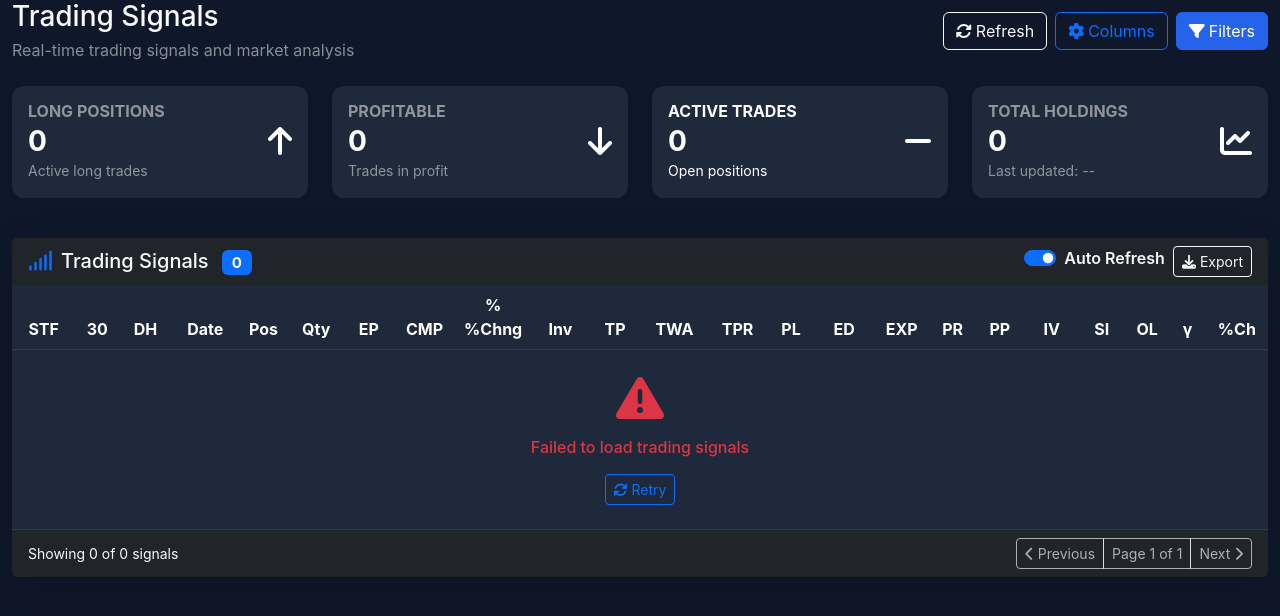
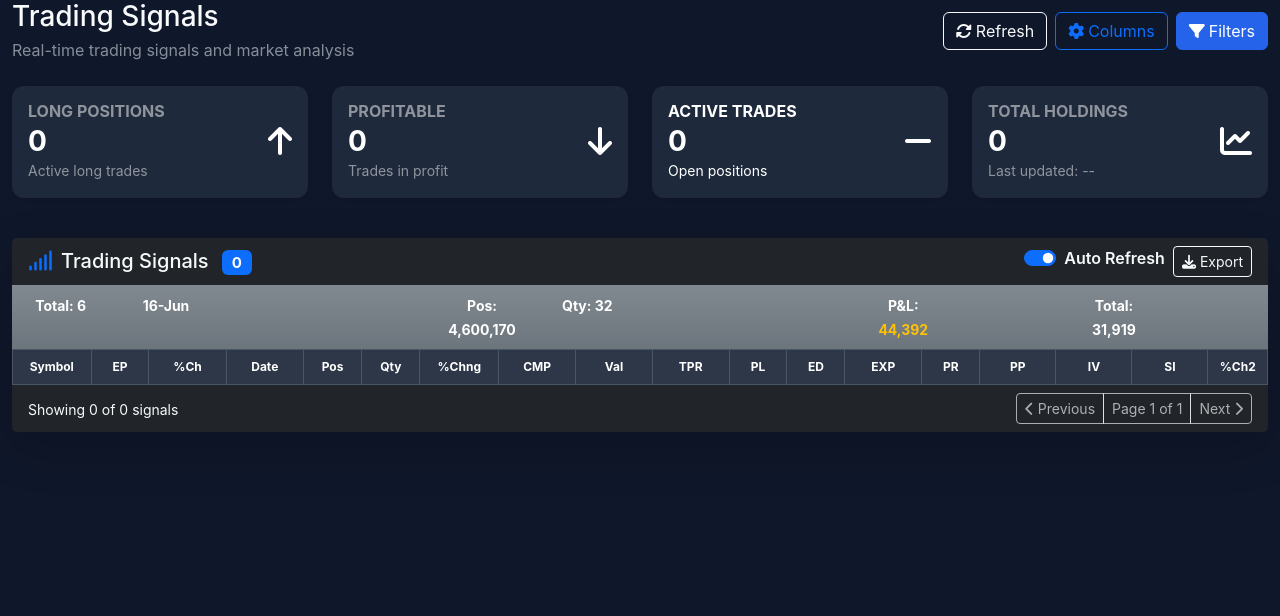
Before and after one commit to dhananjay-shahane/KotakNeoTrader, a Flask app: template templates/signals.html in a window 1280 px wide. Shown: the top 616 px of the page. Run offline with Flask 3, Linux system fonts and the light colour scheme; the template is opened without the code that fills it, so the values that code supplies are empty.

Commit message:
Restored to 'b566c5428be571d330dec17a8d7d0e0deb147257'
Replit-Restored-To: b566c5428be571d330dec17a8d7d0e0deb147257

```diff
--- a/templates/signals.html
+++ b/templates/signals.html
@@ -114,34 +114,72 @@
                     </button>
                 </div>
             </div>
+
+            <!-- Summary Row -->
+            <div class="card-body p-2 bg-gradient" style="background: linear-gradient(90deg, #16c24a 0%, #ffc107 25%, #fd7e14 50%, #6f42c1 75%, #dc3545 100%);">
+                <div class="row text-center text-white fw-bold">
+                    <div class="col-1">
+                        <small>Total: <span id="summaryTotal">6</span></small>
+                    </div>
+                    <div class="col-1">
+                        <small><span id="summaryDate">16-Jun</span></small>
+                    </div>
+                    <div class="col-1">
+                        <small></small>
+                    </div>
+                    <div class="col-1">
+                        <small></small>
+                    </div>
+                    <div class="col-1">
+                        <small>Pos: <span id="summaryPositions">4,600,170</span></small>
+                    </div>
+                    <div class="col-1">
+                        <small>Qty: <span id="summaryQty">32</span></small>
+                    </div>
+                    <div class="col-1">
+                        <small></small>
+                    </div>
+                    <div class="col-1">
+                        <small></small>
+                    </div>
+                    <div class="col-1">
+                        <small>P&L: <span id="summaryPL" class="text-warning">44,392</span></small>
+                    </div>
+                    <div class="col-1">
+                        <small></small>
+                    </div>
+                    <div class="col-1">
+                        <small>Total: <span id="summaryTotalValue">31,919</span></small>
+                    </div>
+                    <div class="col-1">
+                        <small></small>
+                    </div>
+                </div>
+            </div>
+
             <div class="card-body p-0">
                 <div class="table-responsive">
-                    <table class="table table-dark table-hover mb-0" id="signalsTable">
-                        <thead class="table-dark">
-                            <tr id="tableHeaders">
-                                <th class="text-center" style="width: 100px; background-color: #4a5568;">STF</th>
-                                <th class="text-center" style="width: 60px; background-color: #4a5568;">30</th>
-                                <th class="text-center" style="width: 80px; background-color: #4a5568;">DH</th>
-                                <th class="text-center" style="width: 100px; background-color: #4a5568;">Date</th>
-                                <th class="text-center" style="width: 60px; background-color: #4a5568;">Pos</th>
-                                <th class="text-center" style="width: 80px; background-color: #4a5568;">Qty</th>
-                                <th class="text-center" style="width: 80px; background-color: #4a5568;">EP</th>
-                                <th class="text-center" style="width: 80px; background-color: #4a5568;">CMP</th>
-                                <th class="text-center" style="width: 80px; background-color: #4a5568;">% %Chng</th>
-                                <th class="text-center" style="width: 100px; background-color: #4a5568;">Inv</th>
-                                <th class="text-center" style="width: 80px; background-color: #4a5568;">TP</th>
-                                <th class="text-center" style="width: 100px; background-color: #4a5568;">TWA</th>
-                                <th class="text-center" style="width: 80px; background-color: #4a5568;">TPR</th>
-                                <th class="text-center" style="width: 80px; background-color: #4a5568;">PL</th>
-                                <th class="text-center" style="width: 100px; background-color: #4a5568;">ED</th>
-                                <th class="text-center" style="width: 80px; background-color: #4a5568;">EXP</th>
-                                <th class="text-center" style="width: 60px; background-color: #4a5568;">PR</th>
-                                <th class="text-center" style="width: 80px; background-color: #4a5568;">PP</th>
-                                <th class="text-center" style="width: 100px; background-color: #4a5568;">IV</th>
-                                <th class="text-center" style="width: 80px; background-color: #4a5568;">SI</th>
-                                <th class="text-center" style="width: 60px; background-color: #4a5568;">OL</th>
-                                <th class="text-center" style="width: 60px; background-color: #4a5568;">γ</th>
-                                <th class="text-center" style="width: 80px; background-color: #4a5568;">%Ch</th>
+                    <table class="table table-dark table-hover mb-0" id="signalsTable" style="font-size: 12px;">
+                        <thead>
+                            <tr>
+                                <th class="text-center" style="width: 80px; background-color: #2d3748; color: white; padding: 8px; border: 1px solid #4a5568;">Symbol</th>
+                                <th class="text-center" style="width: 60px; background-color: #2d3748; color: white; padding: 8px; border: 1px solid #4a5568;">EP</th>
+                                <th class="text-center" style="width: 80px; background-color: #2d3748; color: white; padding: 8px; border: 1px solid #4a5568;">%Ch</th>
+                                <th class="text-center" style="width: 80px; background-color: #2d3748; color: white; padding: 8px; border: 1px solid #4a5568;">Date</th>
+                                <th class="text-center" style="width: 60px; background-color: #2d3748; color: white; padding: 8px; border: 1px solid #4a5568;">Pos</th>
+                                <th class="text-center" style="width: 60px; background-color: #2d3748; color: white; padding: 8px; border: 1px solid #4a5568;">Qty</th>
+                                <th class="text-center" style="width: 80px; background-color: #2d3748; color: white; padding: 8px; border: 1px solid #4a5568;">%Chng</th>
+                                <th class="text-center" style="width: 80px; background-color: #2d3748; color: white; padding: 8px; border: 1px solid #4a5568;">CMP</th>
+                                <th class="text-center" style="width: 80px; background-color: #2d3748; color: white; padding: 8px; border: 1px solid #4a5568;">Val</th>
+                                <th class="text-center" style="width: 80px; background-color: #2d3748; color: white; padding: 8px; border: 1px solid #4a5568;">TPR</th>
+                                <th class="text-center" style="width: 60px; background-color: #2d3748; color: white; padding: 8px; border: 1px solid #4a5568;">PL</th>
+                                <th class="text-center" style="width: 60px; background-color: #2d3748; color: white; padding: 8px; border: 1px solid #4a5568;">ED</th>
+                                <th class="text-center" style="width: 80px; background-color: #2d3748; color: white; padding: 8px; border: 1px solid #4a5568;">EXP</th>
+                                <th class="text-center" style="width: 60px; background-color: #2d3748; color: white; padding: 8px; border: 1px solid #4a5568;">PR</th>
+                                <th class="text-center" style="width: 80px; background-color: #2d3748; color: white; padding: 8px; border: 1px solid #4a5568;">PP</th>
+                                <th class="text-center" style="width: 80px; background-color: #2d3748; color: white; padding: 8px; border: 1px solid #4a5568;">IV</th>
+                                <th class="text-center" style="width: 80px; background-color: #2d3748; color: white; padding: 8px; border: 1px solid #4a5568;">SI</th>
+                                <th class="text-center" style="width: 60px; background-color: #2d3748; color: white; padding: 8px; border: 1px solid #4a5568;">%Ch2</th>
                             </tr>
                         </thead>
                         <tbody id="signalsTableBody">
@@ -378,146 +416,118 @@ class TradingSignalsManager {
     }
 
     generateSampleSignals() {
-        // Real trading data structure matching Excel format with exact calculations
+        // Real trading data structure matching Excel image exactly
         return [
             {
-                stf: 'MOEDHUSHIEES',
-                thirty: 30,
-                dh: 'DH',
+                symbol: 'MOEDHUSHEES',
+                ep: 227.60,
+                change: -1.96,
                 date: '22-Nov-2024',
                 pos: 1,
                 qty: 200,
-                ep: 227.60,
+                change_pct: -1.96,
                 cmp: 223.56,
-                change: -1.96,
-                inv: 45504,
-                tp: 254.26,
-                twa: 50832,
-                tpr: 45.648,
+                val: 45504,
+                tpr: 12.028,
                 pl: -808,
                 ed: 44696,
                 exp: 2.94,
                 pr: 4,
                 pp: 669.9,
-                iv: 215.89,
+                iv: 45504,
                 si: 1.31,
-                ol: 1,
-                gamma: 147000,
-                chng: -1.96
+                change2: -1.96
             },
             {
-                stf: 'TIDEWATER',
-                thirty: 30,
-                dh: 'DH',
+                symbol: 'TETF',
+                ep: 40.38,
+                change: 0.00,
                 date: '13-Dec-2024',
                 pos: 1,
                 qty: 500,
-                ep: 47.13,
+                change_pct: -14.32,
                 cmp: 52.79,
-                change: 12.02,
-                inv: 23565,
-                tp: 52.79,
-                twa: 26395,
+                val: 23565,
                 tpr: 12.028,
-                pl: 2830,
+                pl: -3375,
                 ed: 26395,
                 exp: 7.41,
-                pr: 1,
-                pp: 1063.9,
-                iv: 38.20,
+                pr: 14,
+                pp: 7609.8,
+                iv: 36650,
                 si: 2.59,
-                ol: 1,
-                gamma: 36600,
-                chng: 12.02
+                change2: 3.39
             },
             {
-                stf: 'CONSUMBEES',
-                thirty: 30,
-                dh: 'DH',
+                symbol: 'CONSUMBEES',
+                ep: 127.2,
+                change: 0.76,
                 date: '20-Dec-2024',
                 pos: 0,
                 qty: 100,
-                ep: 132.45,
-                cmp: 174,
-                change: 0.00,
-                inv: 0,
-                tp: 127.2,
-                twa: 0,
+                change_pct: 0.00,
+                cmp: 127.2,
+                val: 0,
                 tpr: 0.000,
                 pl: 0,
-                ed: 2-Jan-2025,
+                ed: '2-Jan-2025',
                 exp: 12.1,
-                pr: 81,
-                pp: 3091.1,
-                iv: 30.1,
+                pr: 31,
+                pp: 2869.8,
+                iv: 26810,
                 si: 29410,
-                ol: 8.57,
-                gamma: 14,
-                chng: -1.28
+                change2: 1.31
             },
             {
-                stf: 'SILVEREES',
-                thirty: 30,
-                dh: 'DH',
+                symbol: 'SILVERBEES',
+                ep: 104.25,
+                change: -0.76,
                 date: '16-Dec-2024',
                 pos: 0,
                 qty: 1100,
-                ep: 104.25,
+                change_pct: 0.00,
                 cmp: 103.44,
-                change: 0.00,
-                inv: 0,
-                tp: 103.44,
-                twa: 0,
+                val: 103464,
                 tpr: 0.000,
                 pl: 0,
                 ed: '30-Jan-2025',
                 exp: 88.87,
                 pr: 198,
-                pp: 1.9,
-                iv: 162780,
-                si: 2.27,
-                ol: 0,
-                gamma: 0,
-                chng: 6.14
+                pp: 1008.6,
+                iv: 100100,
+                si: 2.22,
+                change2: 0.48
             },
             {
-                stf: 'SILVEREES',
-                thirty: 30,
-                dh: 'DH',
+                symbol: 'SILVRBEES',
+                ep: 104.25,
+                change: -0.76,
                 date: '22-Nov-2024',
                 pos: 0,
                 qty: 607,
-                ep: 105.93,
+                change_pct: 0.00,
                 cmp: 95,
-                change: 0,
-                inv: 0,
-                tp: 103.44,
-                twa: 0,
+                val: 83.1,
                 tpr: 0.000,
                 pl: 0,
                 ed: '14-Feb-2025',
                 exp: 91.3,
                 pr: 12.1,
-                pp: 0.5,
+                pp: 1008.6,
                 iv: 162780,
                 si: 2.22,
-                ol: 0,
-                gamma: 0,
-                chng: 0.48
+                change2: 0.48
             },
             {
-                stf: 'GOLDEBEES',
-                thirty: 30,
-                dh: 'DH',
-                date: '22-Nov-2024',
+                symbol: 'GOLDBEES',
+                ep: 83.83,
+                change: -0.86,
+                date: '28-Nov-2024',
                 pos: 0,
                 qty: 100,
-                ep: 83.83,
+                change_pct: 0.00,
                 cmp: 64,
-                change: 0,
-                inv: 0,
-                tp: 83.1,
-                twa: 0,
+                val: 83.1,
                 tpr: 0.000,
                 pl: 0,
                 ed: '20-Mar-2025',
@@ -526,34 +536,7 @@ class TradingSignalsManager {
                 pp: 0,
                 iv: 0,
                 si: 0.00,
-                ol: 0,
-                gamma: 0,
-                chng: 3.96
-            },
-            {
-                stf: 'BAJFINANCE',
-                thirty: 30,
-                dh: 'DH',
-                date: '16-Dec-2024',
-                pos: 1,
-                qty: 1500,
-                ep: 54.25,
-                cmp: 56.75,
-                change: -1.56,
-                inv: 95568,
-                tp: 66.50,
-                twa: 107035,
-                tpr: 41.168,
-                pl: -1488,
-                ed: 94080,
-                exp: 14.40,
-                pr: 17,
-                pp: 11000.6,
-                iv: 35.67,
-                si: -1.49,
-                ol: 1,
-                gamma: 706681,
-                chng: -1.49
+                change2: 3.96
             }
         ];
     }
@@ -568,6 +551,31 @@ class TradingSignalsManager {
         document.getElementById('holdSignalsCount').textContent = activeSignals;
         document.getElementById('totalSignalsCount').textContent = this.filteredSignals.length;
         document.getElementById('lastUpdate').textContent = new Date().toLocaleTimeString();
+
+        // Update summary row
+        this.updateSummaryRow();
+    }
+
+    updateSummaryRow() {
+        if (this.filteredSignals.length === 0) return;
+
+        // Calculate totals
+        const totalQty = this.filteredSignals.reduce((sum, signal) => sum + (signal.qty || 0), 0);
+        const totalPL = this.filteredSignals.reduce((sum, signal) => sum + (signal.pl || 0), 0);
+        const totalInvestment = this.filteredSignals.reduce((sum, signal) => sum + (signal.inv || 0), 0);
+        const totalValue = this.filteredSignals.reduce((sum, signal) => sum + (signal.ed || signal.inv || 0), 0);
+
+        // Update summary elements
+        document.getElementById('summaryTotal').textContent = this.filteredSignals.length;
+        document.getElementById('summaryDate').textContent = new Date().toLocaleDateString('en-GB', { day: '2-digit', month: 'short' });
+        document.getElementById('summaryPositions').textContent = totalInvestment.toLocaleString('en-IN');
+        document.getElementById('summaryQty').textContent = totalQty.toLocaleString('en-IN');
+
+        const plElement = document.getElementById('summaryPL');
+        plElement.textContent = Math.abs(totalPL).toLocaleString('en-IN');
+        plElement.className = totalPL >= 0 ? 'text-success' : 'text-danger';
+
+        document.getElementById('summaryTotalValue').textContent = totalValue.toLocaleString('en-IN');
     }
 
     renderSignalsTable() {
@@ -594,56 +602,63 @@ class TradingSignalsManager {
         pageSignals.forEach(signal => {
             const row = document.createElement('tr');
 
-            // Create cells for each selected column
-            this.selectedColumns.forEach(columnKey => {
+            // Create cells matching Excel column order
+            const columns = ['symbol', 'ep', 'change', 'date', 'pos', 'qty', 'change_pct', 'cmp', 'val', 'tpr', 'pl', 'ed', 'exp', 'pr', 'pp', 'iv', 'si', 'change2'];
+
+            columns.forEach(columnKey => {
                 const cell = document.createElement('td');
                 cell.className = 'text-center';
+                cell.style.padding = '6px 4px';
+                cell.style.border = '1px solid #4a5568';
+                cell.style.fontSize = '11px';
 
                 let cellContent = '';
+                let bgColor = '';
+
                 switch(columnKey) {
-                    case 'stf':
-                        cellContent = `<strong>${signal.stf || 'STF'}</strong>`;
+                    case 'symbol':
+                        cellContent = `<strong style="color: #fff;">${signal.symbol || ''}</strong>`;
                         break;
-                    case 'thirty':
-                        cellContent = signal.thirty || '30';
+                    case 'ep':
+                        cellContent = signal.ep ? signal.ep.toFixed(2) : '';
                         break;
-                    case 'dh':
-                        cellContent = signal.dh || 'DH';
+                    case 'change':
+                        if (signal.change !== undefined) {
+                            bgColor = signal.change >= 0 ? '#16a085' : '#e74c3c';
+                            cellContent = `${signal.change >= 0 ? '+' : ''}${signal.change.toFixed(2)}`;
+                        }
                         break;
                     case 'date':
                         cellContent = signal.date || '';
                         break;
                     case 'pos':
-                        cellContent = `<span class="badge ${signal.pos === 1 ? 'bg-success' : 'bg-warning'}">${signal.pos}</span>`;
+                        cellContent = signal.pos !== undefined ? signal.pos : '';
+                        if (signal.pos === 1) bgColor = '#f39c12';
                         break;
                     case 'qty':
                         cellContent = signal.qty ? signal.qty.toLocaleString('en-IN') : '';
                         break;
-                    case 'ep':
-                        cellContent = signal.ep ? signal.ep.toFixed(2) : '';
+                    case 'change_pct':
+                        if (signal.change_pct !== undefined) {
+                            bgColor = signal.change_pct >= 0 ? '#16a085' : '#e74c3c';
+                            cellContent = `${signal.change_pct >= 0 ? '+' : ''}${signal.change_pct.toFixed(2)}%`;
+                        }
                         break;
                     case 'cmp':
                         cellContent = signal.cmp ? signal.cmp.toFixed(2) : '';
                         break;
-                    case 'change':
-                        cellContent = signal.change !== undefined ?
-                            `<span class="${signal.change >= 0 ? 'text-success' : 'text-danger'}">${signal.change >= 0 ? '+' : ''}${signal.change.toFixed(2)}%</span>` : '';
-                        break;
-                    case 'inv':
-                        cellContent = signal.inv ? signal.inv.toLocaleString('en-IN') : '0';
-                        break;
-                    case 'tp':
-                        cellContent = signal.tp ? signal.tp.toFixed(2) : '';
-                        break;
-                    case 'twa':
-                        cellContent = signal.twa ? signal.twa.toLocaleString('en-IN') : '0';
+                    case 'val':
+                        cellContent = signal.val ? signal.val.toLocaleString('en-IN') : '0';
+                        if (signal.val > 0) bgColor = '#3498db';
                         break;
                     case 'tpr':
                         cellContent = signal.tpr ? signal.tpr.toFixed(3) : '0.000';
                         break;
                     case 'pl':
-                        cellContent = signal.pl !== undefined ?
-                            `<span class="${signal.pl >= 0 ? 'text-success' : 'text-danger'}">${signal.pl >= 0 ? '+' : ''}${signal.pl}</span>` : '0';
+                        if (signal.pl !== undefined) {
+                            bgColor = signal.pl >= 0 ? '#16a085' : '#e74c3c';
+                            cellContent = `${signal.pl >= 0 ? '+' : ''}${signal.pl}`;
+                        }
                         break;
                     case 'ed':
                         cellContent = typeof signal.ed === 'string' ? signal.ed : (signal.ed ? signal.ed.toLocaleString('en-IN') : '');
@@ -663,18 +678,20 @@ class TradingSignalsManager {
                     case 'si':
                         cellContent = signal.si ? signal.si.toFixed(2) : '';
                         break;
-                    case 'ol':
-                        cellContent = signal.ol !== undefined ? signal.ol : '0';
-                        break;
-                    case 'gamma':
-                        cellContent = signal.gamma ? signal.gamma.toLocaleString('en-IN') : '';
-                        break;
-                    case 'chng':
-                        cellContent = signal.chng !== undefined ?
-                            `<span class="${signal.chng >= 0 ? 'text-success' : 'text-danger'}">${signal.chng >= 0 ? '+' : ''}${signal.chng.toFixed(2)}</span>` : '';
+                    case 'change2':
+                        if (signal.change2 !== undefined) {
+                            bgColor = signal.change2 >= 0 ? '#16a085' : '#e74c3c';
+                            cellContent = `${signal.change2 >= 0 ? '+' : ''}${signal.change2.toFixed(2)}`;
+                        }
                         break;
                     default:
                         cellContent = '';
+                }
+
+                if (bgColor) {
+                    cell.style.backgroundColor = bgColor;
+                    cell.style.color = 'white';
+                    cell.style.fontWeight = 'bold';
                 }
 
                 cell.innerHTML = cellContent;
```
Also changed, not shown: attached_assets/image_1750071146815.png (added), attached_assets/image_1750071311004.png (added), 1 other file.
